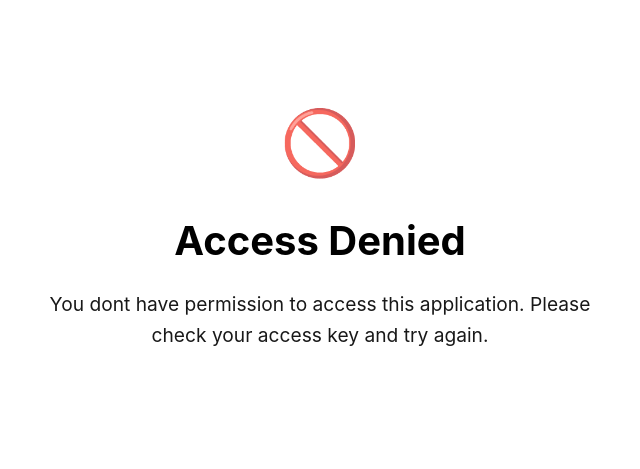
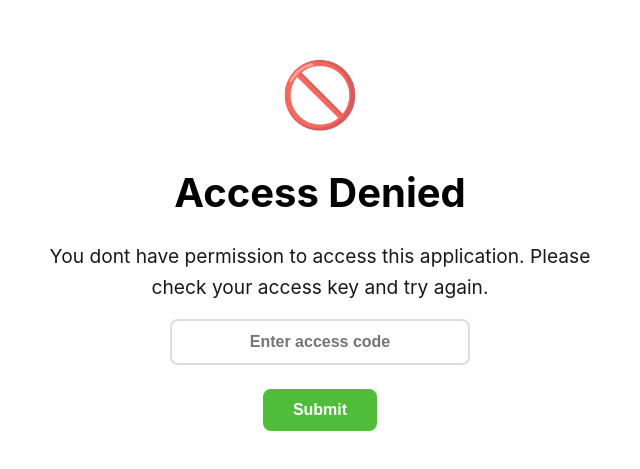
Before and after one commit to rameshmanepalli1234/rc-travels, a React app: page / in a window 1280 px wide. Shown: the part 163-632 px from the top of the page, without its empty margins (320-960 px from the left). Built offline with nearby package versions, Linux system fonts and the light colour scheme.

Commit message:
added accesscode input

```diff
--- a/src/components/AccessControl/index.tsx
+++ b/src/components/AccessControl/index.tsx
@@ -34,7 +34,7 @@ const AccessTitle = styled.h1`
 
 const AccessMessage = styled.p`
   font-size: 1.2rem;
-  margin-bottom: 2rem;
+  margin-bottom: 1.5;
   opacity: 0.9;
   max-width: 600px;
   line-height: 1.6;
@@ -91,9 +91,54 @@ const LoadingText = styled.div`
   }
 `;
 
+const AccessInput = styled.input`
+  padding: 12px 20px;
+  font-size: 1rem;
+  border: 2px solid #ddd;
+  border-radius: 8px;
+  margin: 1rem 0;
+  width: 300px;
+  max-width: 90%;
+  text-align: center;
+  font-weight: 600;
+  color: #333;
+
+  &:focus {
+    outline: none;
+    border-color: #4fbd39;
+  }
+
+  @media (max-width: 480px) {
+    width: 100%;
+    max-width: 280px;
+  }
+`;
+
+const AccessButton = styled.button`
+  padding: 12px 30px;
+  font-size: 1rem;
+  font-weight: 600;
+  background-color: #4fbd39;
+  color: white;
+  border: none;
+  border-radius: 8px;
+  cursor: pointer;
+  transition: background-color 0.3s ease;
+  margin-top: 0.5rem;
+
+  &:hover {
+    background-color: #45a832;
+  }
+
+  &:active {
+    transform: scale(0.98);
+  }
+`;
+
 const AccessControl: React.FC<AccessControlProps> = ({ children }) => {
   const [isAuthorized, setIsAuthorized] = useState<boolean | null>(null);
   const [isLoading, setIsLoading] = useState(true);
+  const [accessCode, setAccessCode] = useState("");
 
   useEffect(() => {
     const validateAccess = async () => {
@@ -101,11 +146,12 @@ const AccessControl: React.FC<AccessControlProps> = ({ children }) => {
         // Get the access key from environment variables
         const accessKey = process.env["ACCESS_KEY"] || "";
         const expectedKey = "u34kkfe993943kkjerufj3343334hss";
+        const fallbackKey = "4444";
 
         // Simulate a small delay for better UX
         await new Promise((resolve) => setTimeout(resolve, 1000));
 
-        if (accessKey === expectedKey) {
+        if (accessKey === expectedKey || accessKey === fallbackKey) {
           setIsAuthorized(true);
         } else {
           setIsAuthorized(false);
@@ -120,6 +166,18 @@ const AccessControl: React.FC<AccessControlProps> = ({ children }) => {
 
     validateAccess();
   }, []);
+
+  const handleAccessCodeSubmit = () => {
+    if (accessCode === "4444") {
+      setIsAuthorized(true);
+    }
+  };
+
+  const handleKeyPress = (e: React.KeyboardEvent<HTMLInputElement>) => {
+    if (e.key === "Enter") {
+      handleAccessCodeSubmit();
+    }
+  };
 
   if (isLoading) {
     return (
@@ -151,6 +209,14 @@ const AccessControl: React.FC<AccessControlProps> = ({ children }) => {
         <AccessMessage>
           <FormattedMessage {...messages.ACCESS_DENIED_DESCRIPTION} />
         </AccessMessage>
+        <AccessInput
+          type="text"
+          value={accessCode}
+          onChange={(e) => setAccessCode(e.target.value)}
+          onKeyPress={handleKeyPress}
+          placeholder="Enter access code"
+        />
+        <AccessButton onClick={handleAccessCodeSubmit}>Submit</AccessButton>
       </AccessContainer>
     );
   }
```
